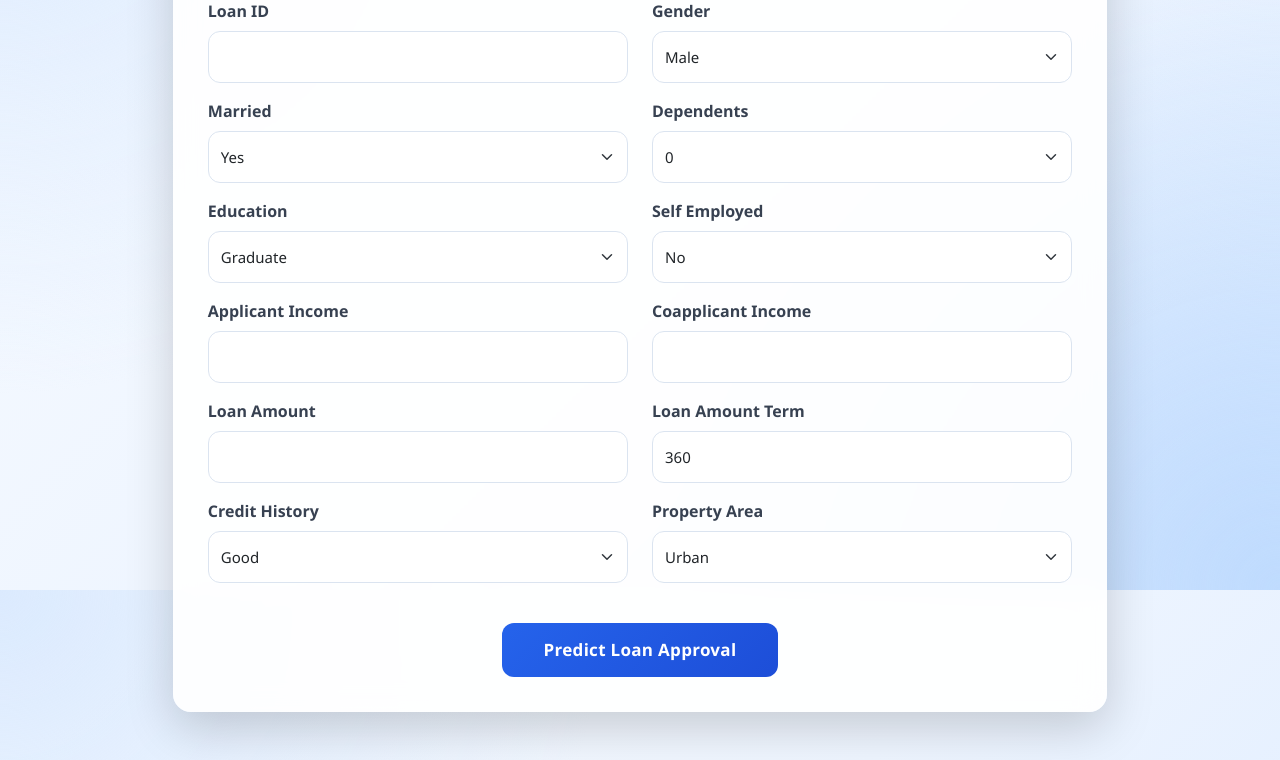
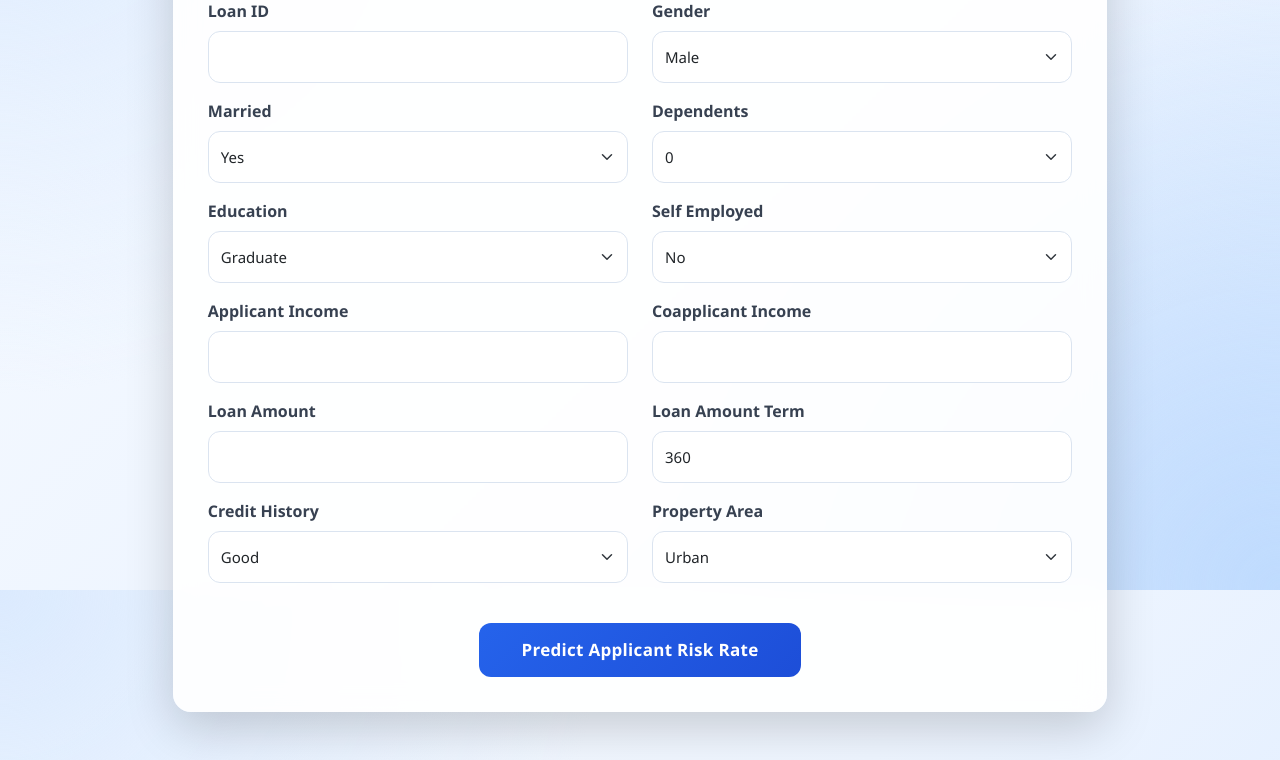
Before and after one commit to Penu05565/Loan-Approval-AI-System, a Flask app: page / in a window 1280 px wide. Shown: the part 210-970 px from the top of the page. Run offline with Flask 3, Linux system fonts and the light colour scheme; parts of the project's set-up code (start-up, migrations or seed data) failed here and were passed over.

Commit message:
Ui changes

```diff
--- a/static/script.js
+++ b/static/script.js
@@ -40,8 +40,8 @@ document.addEventListener("DOMContentLoaded", () => {
 
         document.getElementById("statusResult").innerHTML =
             prediction.approved
-                ? "<span class='badge bg-success'>APPROVED ✅</span>"
-                : "<span class='badge bg-danger'>REJECTED ❌</span>";
+                ? "<span class='badge bg-success'>LOW RISK ✅</span>"
+                : "<span class='badge bg-danger'>HIGH RISK ❌</span>";
 
         document.getElementById("probabilityResult").textContent =
             `${(prediction.risk_probability * 100).toFixed(2)}%`;
--- a/templates/index.html
+++ b/templates/index.html
@@ -278,7 +278,7 @@
                                 class="btn btn-primary btn-lg"
                                 type="submit">
 
-                                Predict Loan Approval
+                                Predict Applicant Risk Rate
 
                             </button>
 
```
Also changed, not shown: 1 other file.
